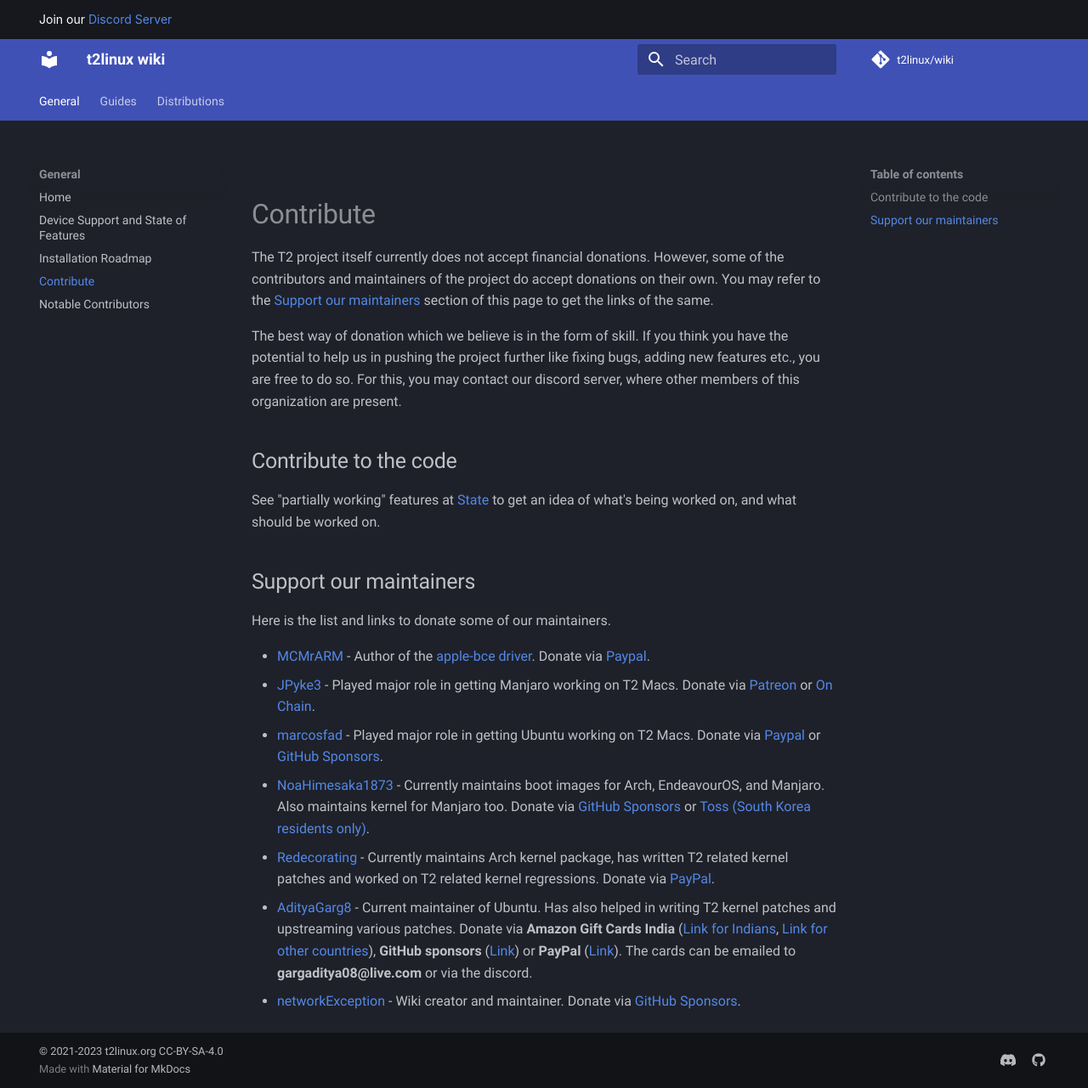
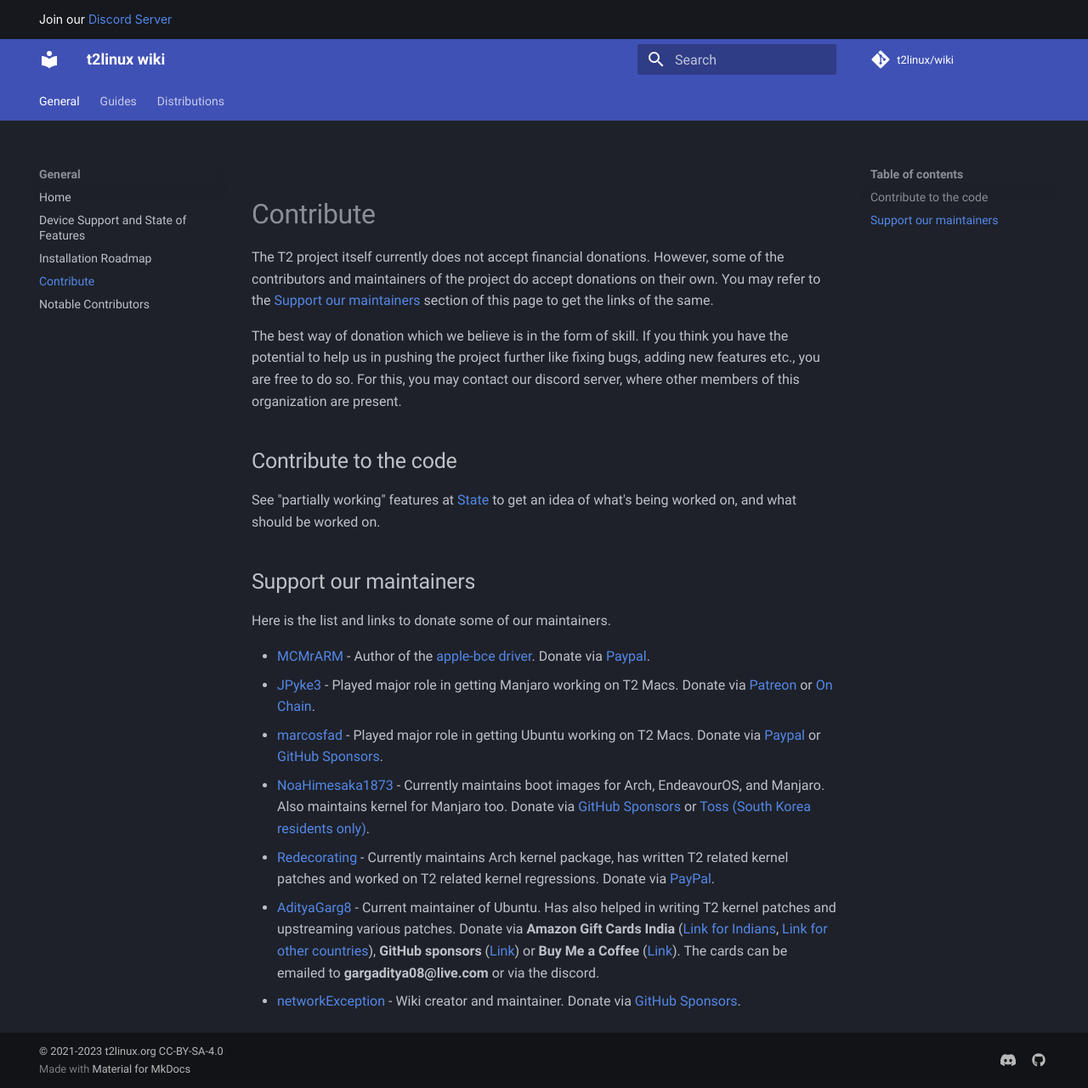
Before and after one commit to t2linux/wiki, an MkDocs documentation site: the page built from docs/contribute.md, in a window 1280 px wide and 1281 px high. Shown: the whole window at 85% size. Built offline with MkDocs 1.6.1 and Material for MkDocs 9.7.7, drawn with Linux system fonts in a browser that asks for light colours; comment, search, counter and statistics services are not loaded.

Commit message:
Contribute: Change AdityaGarg8 PayPal to Buy Me a Coffee

```diff
--- a/docs/contribute.md
+++ b/docs/contribute.md
@@ -17,5 +17,5 @@ Here is the list and links to donate some of our maintainers.
 - [marcosfad](https://github.com/marcosfad) - Played major role in getting Ubuntu working on T2 Macs. Donate via [Paypal](https://paypal.me/marcosfad) or [GitHub Sponsors](https://github.com/sponsors/marcosfad).
 - [NoaHimesaka1873](https://github.com/NoaHimesaka1873) - Currently maintains boot images for Arch, EndeavourOS, and Manjaro. Also maintains kernel for Manjaro too. Donate via [GitHub Sponsors](https://github.com/sponsors/NoaHimesaka1873) or [Toss (South Korea residents only)](https://toss.me/yuifmirror).
 - [Redecorating](https://github.com/Redecorating) - Currently maintains Arch kernel package, has written T2 related kernel patches and worked on T2 related kernel regressions. Donate via [PayPal](https://paypal.me/redecorating).
-- [AdityaGarg8](https://github.com/AdityaGarg8) - Current maintainer of Ubuntu. Has also helped in writing T2 kernel patches and upstreaming various patches. Donate via **Amazon Gift Cards India** ([Link for Indians](https://www.amazon.in/s?k=amazon+e-gift+voucher&adgrpid=60620499282&ext_vrnc=hi&gclid=Cj0KCQjw8O-VBhCpARIsACMvVLMW9KEhsWO9xHEvOh7VLo3lCimvvJJqaKdqwj-OlN_ZAMp3ZIztQ0AaAtGAEALw_wcB&hvadid=294106443315&hvdev=m&hvlocphy=9075215&hvnetw=g&hvqmt=b&hvrand=11733182626932158840&hvtargid=kwd-314681002020&hydadcr=15237_1791630&tag=googinhydrmob-21&ref=pd_sl_3qs6ai50tg_b), [Link for other countries](https://www.g2a.com/search?query=Amazon%20India)), **GitHub sponsors** ([Link](https://github.com/sponsors/AdityaGarg8)) or **PayPal** ([Link](https://www.paypal.com/paypalme/AdityaGarg8)). The cards can be emailed to **gargaditya08@live.com** or via the discord.
+- [AdityaGarg8](https://github.com/AdityaGarg8) - Current maintainer of Ubuntu. Has also helped in writing T2 kernel patches and upstreaming various patches. Donate via **Amazon Gift Cards India** ([Link for Indians](https://www.amazon.in/s?k=amazon+e-gift+voucher&adgrpid=60620499282&ext_vrnc=hi&gclid=Cj0KCQjw8O-VBhCpARIsACMvVLMW9KEhsWO9xHEvOh7VLo3lCimvvJJqaKdqwj-OlN_ZAMp3ZIztQ0AaAtGAEALw_wcB&hvadid=294106443315&hvdev=m&hvlocphy=9075215&hvnetw=g&hvqmt=b&hvrand=11733182626932158840&hvtargid=kwd-314681002020&hydadcr=15237_1791630&tag=googinhydrmob-21&ref=pd_sl_3qs6ai50tg_b), [Link for other countries](https://www.g2a.com/search?query=Amazon%20India)), **GitHub sponsors** ([Link](https://github.com/sponsors/AdityaGarg8)) or **Buy Me a Coffee** ([Link](https://www.buymeacoffee.com/gargadityav)). The cards can be emailed to **gargaditya08@live.com** or via the discord.
 - [networkException](https://github.com/networkException) - Wiki creator and maintainer. Donate via [GitHub Sponsors](https://github.com/sponsors/networkException).
```
